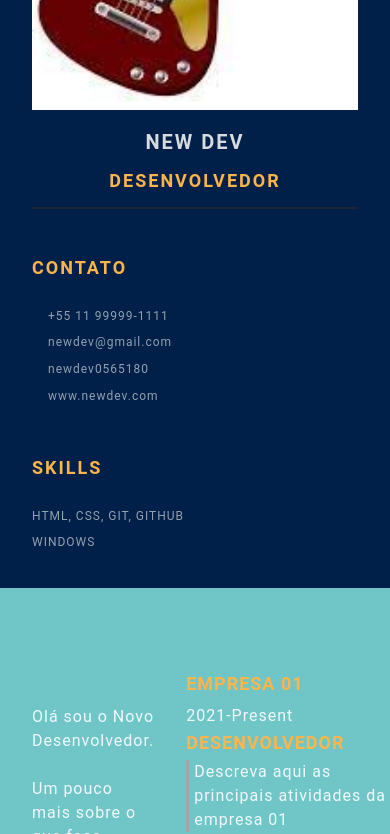
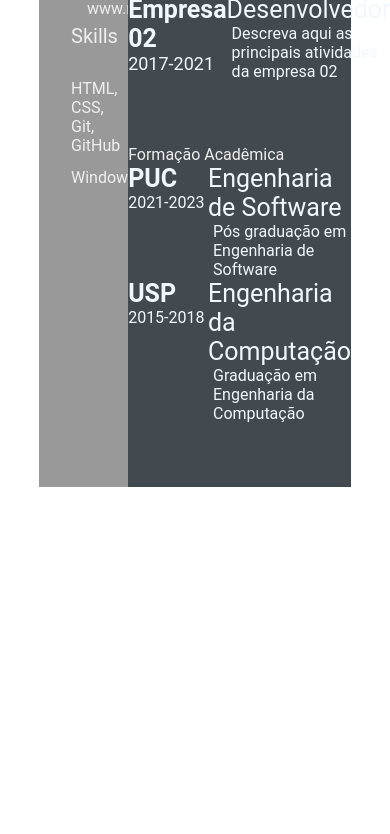
Before and after one commit to Mat9408/devweekgit.github.io, a plain HTML site: page index.html in a window 390 px wide. Shown: the part 418-1252 px from the top of the page. After the commit the page ends 937 px from the top, so only its background shows below. Drawn offline with Linux system fonts and the light colour scheme.

Commit message:
dia 04 (#4)

```diff
--- a/index.html
+++ b/index.html
@@ -1,5 +1,6 @@
 <!DOCTYPE html>
 <html lang="en">
+
 <head>
     <meta charset="UTF-8">
     <meta http-equiv="X-UA-Compatible" content="IE=edge">
@@ -8,6 +9,7 @@
 
     <link rel="stylesheet" href="style.css">
 </head>
+
 <body>
     <main class="resume-contents">
         <section class="left-section">
@@ -29,14 +31,18 @@
                 <div class="skills">
                     <p class="left-title">Skills</p>
                     <ul>
-                        <li><p>HTML, CSS, Git, GitHub</p></li>
-                        <li><p>Windows</p></li>
+                        <li>
+                            <p>HTML, CSS, Git, GitHub</p>
+                        </li>
+                        <li>
+                            <p>Windows</p>
+                        </li>
                     </ul>
                 </div>
             </section>
         </section>
         </section>
-            </section class="right-section">
+        <section class="right-section">
             <div class="right-section-contents">
                 <section class="about gap">
                     <div class="right-title">Sobre Mim</div>
@@ -72,7 +78,32 @@
                     </div>
                 </div>
             </section>
+            <section class="education gap">
+                <div class="right-title">Formação Acadêmica</div>
+                <div class="education-contents">
+                    <div class="education-left">
+                        <p class="education-school-name">PUC</p>
+                        <p class="education-time-period">2021-2023</p>
+                    </div>
+                    <div class="education-right">
+                        <p class="education-subject">Engenharia de Software</p>
+                        <p class="education-desc">
+                            Pós graduação em Engenharia de Software
+                        </p>
+                    </div>
+                    <div class="education-left">
+                        <p class="education-school-name">USP</p>
+                        <p class="education-time-period">2015-2018</p>
+                    </div>
+                    <div class="education-right">
+                        <p class="education-subject">Engenharia da Computação</p>
+                        <p class="education-desc">
+                            Graduação em Engenharia da Computação
+                        </p>
+                </div>
+            </section>
         </section>
     </main>
 </body>
+
 </html>
--- a/style.css
+++ b/style.css
@@ -4,10 +4,6 @@
     box-sizing: border-box;
     list-style: none;
     font-family: 'Roboto', sans-serif;
-}
-
-body {
-    background-color: #70c6c7;
 }
 
 .resume-contents {
@@ -21,13 +17,13 @@ body {
 .left-section {
     grid-column: span 2;
     height: 100%;
-    background-color: #00204A;
+    background-color: #999999;
 }
 
 .right-section {
     grid-column: span 5;
     height: 100%;
-    background-color: #4B6982;
+    background-color: #424a50;
     border-radius: 0px 60px 0px 0px;
 }
 
@@ -37,11 +33,12 @@ body {
 
 .profile {
     width: 100%;
-    border-bottom: 2px solid #1B2631;
+    border-bottom: 2px solid #eeeeee;
 }
 
 .profile .profile-image {
     width: 100%;
+    border-radius: 100%;
 }
 
 .name {
@@ -49,31 +46,19 @@ body {
     font-size: 30px;
     letter-spacing: 2px;
     text-transform: uppercase;
-    text-align: center;
-    font-weight: bold;
-    padding: 1rem 0;
 }
 
 .profession {
-    color: #FDB44B;
+    color: #eeeeee;
     font-size: 20px;
     text-transform: uppercase;
     text-align: center;
-    letter-spacing: 2px;
-    font-weight: bold;
-    padding-bottom: 1rem;
 }
 
 /* .contact-info { border-bottom: 2px solid #1B2631; } */
 .left-title {
-    color: #FDB44B;
+    color: #eeeeee;
     font-size: 20px;
-    letter-spacing: 2px;
-    text-transform: uppercase;
-    font-weight: bold;
-    display: flex;
-    align-items: center;
-    padding-top: 3rem;
 }
 
 .contact-info ul {
@@ -83,18 +68,14 @@ body {
 .contact-info ul li,
 .references ul li {
     padding: .4rem 0;
-    display: flex;
-    align-items: center;
-    color: #d6dbdfaf;
-    letter-spacing: 1px;
-    font-size: 18px;
+    color: #eeeeee;
 }
 
 .contact-info ul li i,
 .references ul li i {
     padding-right: 1rem;
     font-size: 18px;
-    color: #2E86C1;
+    color: #eeeeee;
 }
 
 .skills ul {
@@ -102,46 +83,15 @@ body {
 }
 .skills ul li p {
     padding: .4rem 0;
-    color: #d6dbdfaf;
-    font-size: 18px;
-    letter-spacing: 1px;
-    display: flex;
-    align-items: center;
-    text-transform: uppercase;
+    color: #eeeeee;
 }
-
-.referance-name {
-    padding-top: 1.5rem;
-    padding-bottom: .4rem;
-    font-size: 18px;
-    color: #F9E79F;
-    letter-spacing: 1px;
-    text-transform: uppercase;
-}
-
-.referance-profession {
-    font-size: 16px;
-    color: #d6dbdfaf;
-    letter-spacing: 1px;
-    /* text-transform: uppercase; */
-    padding-bottom: .4rem;
-}
-
 
 .right-section-contents {
     padding: 2rem 2rem;
 }
 
 .right-title {
-    color: #70C6C7;
-    font-size: 40px;
-    letter-spacing: 2px;
-    text-transform: uppercase;
-    font-weight: bold;
-    display: flex;
-    align-items: center;
-    padding: 2rem 0;
-    position: relative;
+    color: #eeeeee;
 }
 
 .gap {
@@ -149,9 +99,7 @@ body {
 }
 .about-me-contents {
     font-size: 18px;
-    letter-spacing: 1px;
-    line-height: 2rem;
-    color: #F1F8FD;
+    color: #eeeeee;
 }
 
 .experience-contents,
@@ -168,124 +116,23 @@ body {
 .awards-company-name {
     font-size: 25px;
     font-weight: bold;
-    text-transform: uppercase;
-    letter-spacing: 1px;
-    color: #FDB44B;
-    padding-bottom: .4rem;
 }
 
 .exp-time-period,
 .educationp-time-period,
 .awards-time-period {
     font-size: 18px;
-    letter-spacing: 1px;
-    line-height: 2rem;
 }
 
 .exp-position,
 .education-subject,
 .awards-name {
     font-size: 25px;
-    font-weight: bold;
-    text-transform: uppercase;
-    letter-spacing: 1px;
-    color: #FDB44B;
-    padding-bottom: .4rem;
 }
 
 .exp-desc,
 .education-desc,
 .awards-desc {
     font-size: 16px;
-    letter-spacing: 1px;
-    line-height: 1.5rem;
-    border-left: 3px solid #a5a3a3;
     padding-left: 5px;
 }
-
-/* Media queries */
-@media screen and (max-width:780px) {
-    .experience-contents,
-    .education-contents,
-    .awards-contents {
-        grid-template-columns: repeat(1, 1fr);
-    }
-}
-
-@media screen and (max-width:780px) {
-    .left-section {
-        grid-column: span 3;
-    }
-
-    .right-section {
-        grid-column: span 4;
-    }
-
-}
-
-@media screen and (max-width:1200px) {
-    .resume-contents {
-        grid-template-columns: repeat(1, 1fr);
-    }
-}
-
-@media screen and (max-width:390px) {
-    .resume-contents {
-        width: 100%;
-        margin: 0 auto;
-    }
-
-    .name {
-        font-size: 20px;
-    }
-
-    .profession {
-        font-size: 18px;
-    }
-
-    .left-title {
-        font-size: 18px;
-    }
-
-    .right-title {
-        font-size: 18px;
-    }
-
-    .contact-info ul li,
-    .references ul li {
-        font-size: 12px;
-    }
-
-    .contact-info ul li i,
-    .references ul li i {
-        /* padding-right: 1rem; */
-        font-size: 12px;
-    }
-
-    .skills ul li p {
-        font-size: 12px;
-    }
-
-    .about-me-contents {
-        font-size: 16px;
-        line-height: 1.5rem;
-    }
-
-    .exp-company-name,
-    .education-school-name,
-    .awards-company-name {
-        font-size: 18px;
-    }
-
-    .exp-time-period,
-    .educationp-time-period,
-    .awards-time-period {
-        font-size: 16px;
-    }
-
-    .exp-position,
-    .education-subject,
-    .awards-name {
-        font-size: 18px;
-    }
-}
```
Lines whose indentation alone changed are shown as unchanged.
